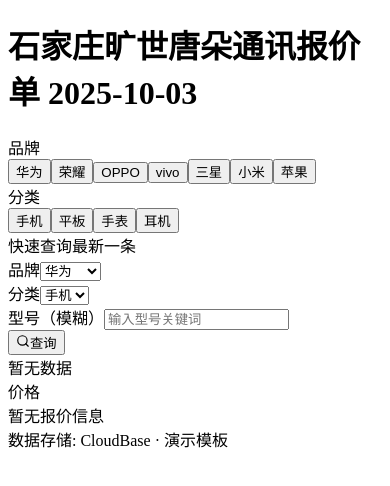
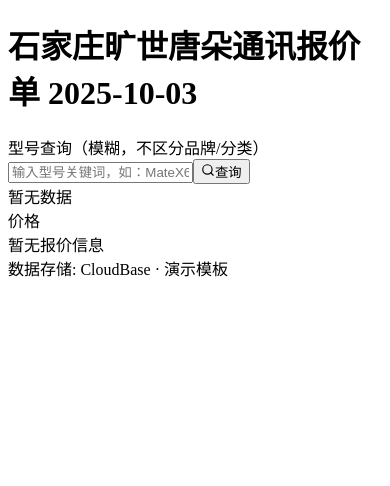
Before and after one commit to ningmufeng/kstxprice, a Next.js app: page / in a window 390 px wide. Shown: the top 486 px of the page. Built offline with nearby package versions, Linux system fonts and the light colour scheme.

Commit message:
快捷编辑文件: pages/phone-price.jsx

```diff
--- a/src/pages/phone-price.jsx
+++ b/src/pages/phone-price.jsx
@@ -28,8 +28,6 @@
   const [lastUpdate, setLastUpdate] = useState('');
 
   /* ---------------- 新增查询行状态 ---------------- */
-  const [queryBrand, setQueryBrand] = useState('华为');
-  const [queryCategory, setQueryCategory] = useState('手机');
   const [queryModel, setQueryModel] = useState('');
   const [latestRecord, setLatestRecord] = useState(null);
   const [queryList, setQueryList] = useState([]);
@@ -212,40 +210,20 @@
 
   /* ---------------- 新增：查询最新一条记录 ---------------- */
   const loadLatestRecord = async () => {
-    if (!queryBrand || !queryCategory) {
-      toast({
-        title: '提示',
-        description: '请先选择品牌和分类',
-        variant: 'default'
-      });
+    if (!queryModel || !queryModel.trim()) {
+      toast({ title: '提示', description: '请输入型号关键词', variant: 'default' });
       return;
     }
     setQueryLoading(true);
     try {
-      const brandFilter = queryBrand.toLowerCase() === 'vivo' ? {
-        $in: vivoSynonyms
-      } : {
-        $eq: queryBrand
-      };
-      const where = {
-        $and: [{
-          brand: brandFilter
-        }, {
-          category: {
-            $eq: queryCategory
-          }
-        }]
-      };
-      if (queryModel.trim()) {
       const kw = toHalfWidth(queryModel.trim());
       const pattern = `.*${escapeReg(kw)}.*`;
-        where.$and.push({
+      const where = {
         $or: [
           { model: { $regex_ci: pattern } },
           { modelName: { $regex_ci: pattern } }
         ]
-        });
-      }
+      };
       const PAGE_SIZE = 200; // 接口单页最多200
       const MAX_PAGES = 5;   // 安全上限，最多抓取1000条后再前端去重
       const latestByModel = new Map();
@@ -317,45 +295,18 @@
       </header>
 
       <main className="flex-1 p-4 space-y-4 max-w-4xl mx-auto w-full">
-        {/* 品牌 Chips */}
+        {/* 新增：单一查询框（不区分品牌和分类） */}
         <section className="bg-white rounded-lg p-4 shadow-sm">
-          <div className="text-sm font-medium text-gray-700 mb-2">品牌</div>
-          <PriceChips items={brands} current={selectedBrand} onClick={setSelectedBrand} />
-        </section>
-
-        {/* 分类 Chips */}
-        <section className="bg-white rounded-lg p-4 shadow-sm">
-          <div className="text-sm font-medium text-gray-700 mb-2">分类</div>
-          <PriceChips items={categories} current={selectedCategory} onClick={setSelectedCategory} />
-        </section>
-
-        {/* 新增：型号查询行 */}
-        <section className="bg-white rounded-lg p-4 shadow-sm">
-          <div className="text-sm font-medium text-gray-700 mb-2">快速查询最新一条</div>
-          <div className="flex flex-wrap gap-3 items-end">
-            <div className="flex-1 min-w-[120px]">
-              <label className="text-xs text-gray-600 mb-1 block">品牌</label>
-              <select value={queryBrand} onChange={e => setQueryBrand(e.target.value)} className="w-full border border-gray-300 rounded-md px-3 py-2 text-sm">
-                {brands.map(b => <option key={b} value={b}>{b}</option>)}
-              </select>
-            </div>
-            <div className="flex-1 min-w-[120px]">
-              <label className="text-xs text-gray-600 mb-1 block">分类</label>
-              <select value={queryCategory} onChange={e => setQueryCategory(e.target.value)} className="w-full border border-gray-300 rounded-md px-3 py-2 text-sm">
-                {categories.map(c => <option key={c} value={c}>{c}</option>)}
-              </select>
-            </div>
-             <div className="flex-1 min-w-[160px]">
-              <label className="text-xs text-gray-600 mb-1 block">型号（模糊）</label>
+          <div className="text-sm font-medium text-gray-700 mb-2">型号查询（模糊，不区分品牌/分类）</div>
+          <div className="flex gap-3 items-end">
             <input
               type="text"
-                 placeholder="输入型号关键词"
+              placeholder="输入型号关键词，如：MateX6"
               value={queryModel}
               onChange={e => setQueryModel(e.target.value)}
               onKeyDown={e => { if (e.key === 'Enter') { e.preventDefault(); if (!queryLoading) loadLatestRecord(); } }}
-                 className="w-full border border-gray-300 rounded-md px-3 py-2 text-sm"
+              className="flex-1 border border-gray-300 rounded-md px-3 py-2 text-sm"
             />
-            </div>
             <button onClick={loadLatestRecord} disabled={queryLoading} className="bg-blue-600 text-white px-4 py-2 rounded-md text-sm flex items-center gap-1 disabled:opacity-50">
               <Search size={14} />
               {queryLoading ? '查询中...' : '查询'}
```
Lines whose indentation alone changed are shown as unchanged.
